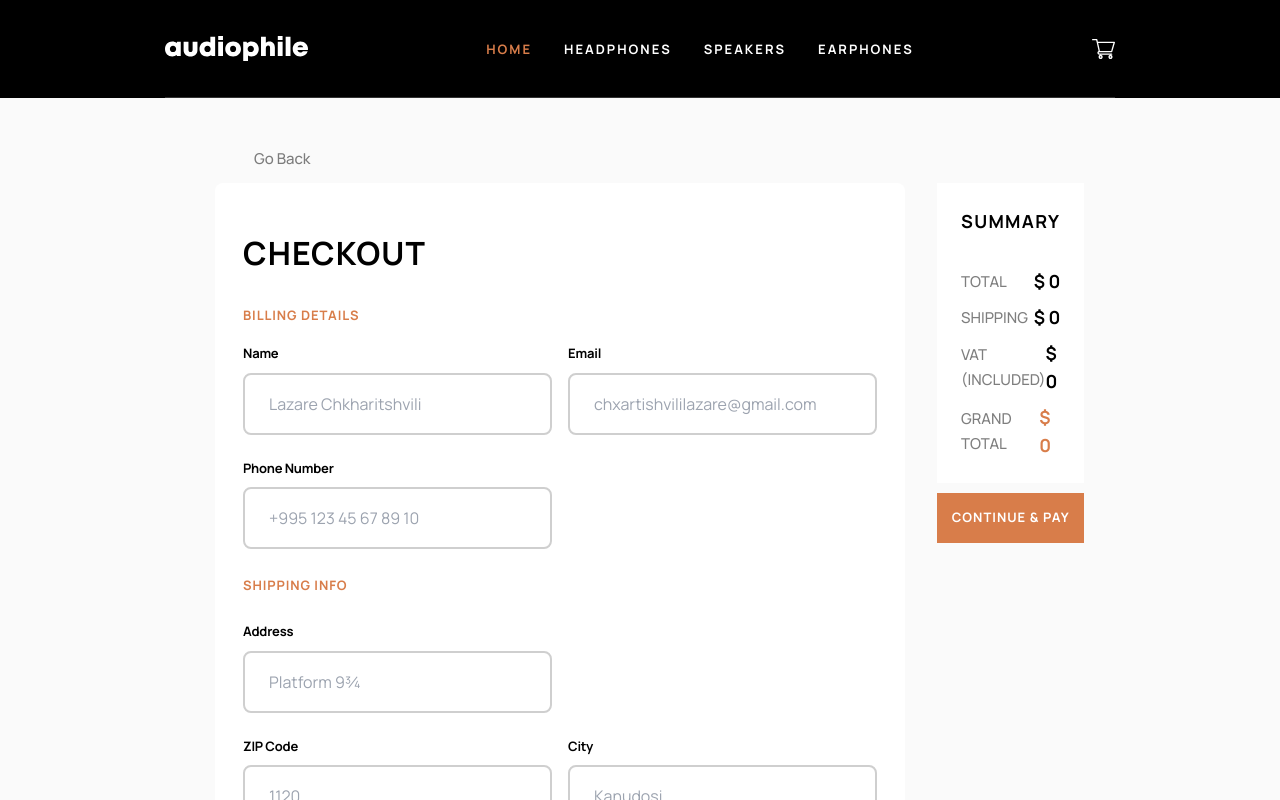
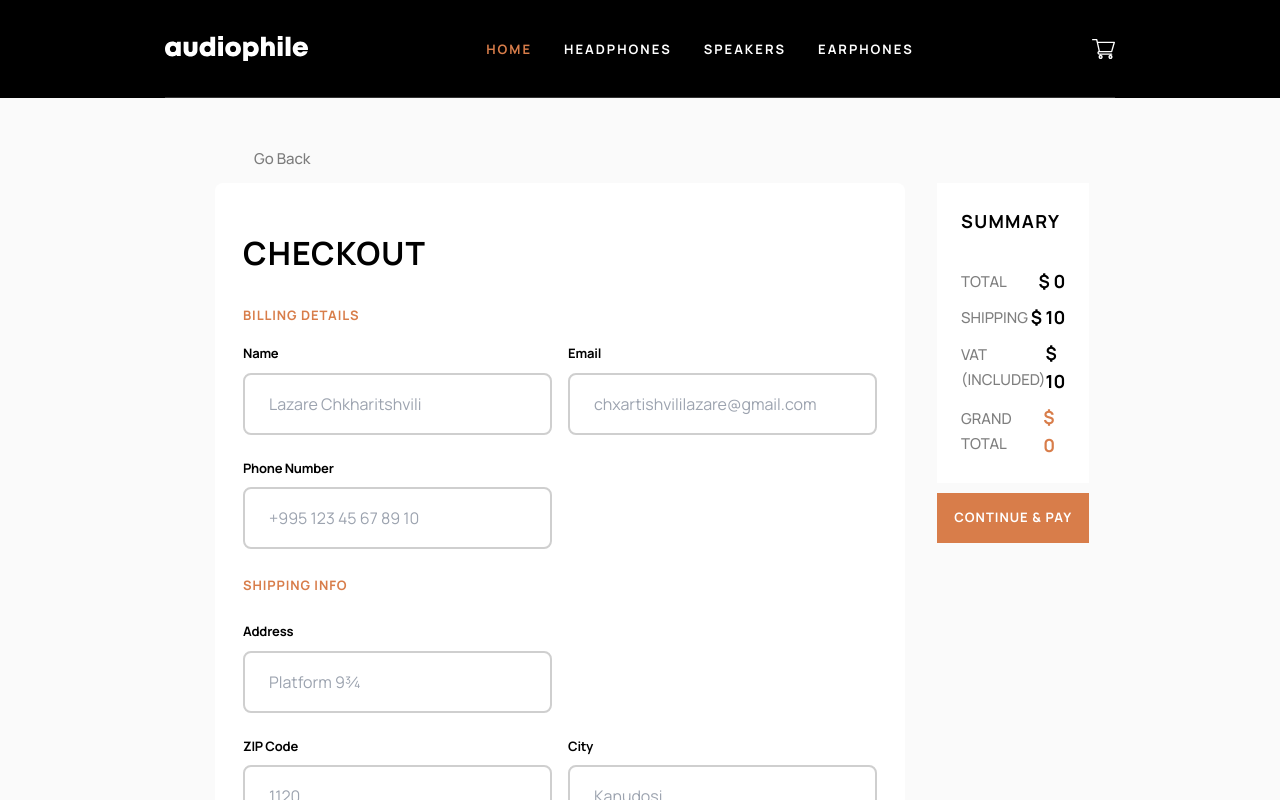
Before and after one commit to Lazzzare/audiophile-ecommerce-website, a React (Vite) app: page /checkout in a window 1280 px wide. Built offline with nearby package versions, Linux system fonts and the light colour scheme.

Commit message:
Update Checkout.tsx

```diff
--- a/src/components/Checkout/Checkout.tsx
+++ b/src/components/Checkout/Checkout.tsx
@@ -92,15 +92,15 @@ const Checkout = ({
   const handleOptionChange = (event: React.ChangeEvent<HTMLInputElement>) => {
     setSelectedOption(event.target.value);
   };
+
+  const shipping = 10;
+  const vat = 75;
   const XX99MarkIIPrice = 2999;
   const XX99MarkIPrice = 1750;
   const XX59MarkIPrice = 899;
   const ZX9Price = 4500;
   const ZX7Price = 3500;
   const YX1Price = 599;
-
-  let shipping = 10;
-  let vat = 75;
 
   totalCost =
     XX99MarkIIAmout * XX99MarkIIPrice +
@@ -110,7 +110,7 @@ const Checkout = ({
     ZX7Amount * ZX7Price +
     YX1Amount * YX1Price;
 
-  shipping =
+  const shippingCost =
     shipping * XX99MarkIIAmout +
     shipping * XX99MarkIAmout +
     shipping * XX59MarkIAmout +
@@ -118,7 +118,8 @@ const Checkout = ({
     shipping * ZX7Amount +
     shipping * YX1Amount;
 
-  vat =
+  // Calculate VAT based on quantities
+  const vatCost =
     vat * XX99MarkIIAmout +
     vat * XX99MarkIAmout +
     vat * XX59MarkIAmout +
@@ -126,7 +127,7 @@ const Checkout = ({
     vat * ZX7Amount +
     vat * YX1Amount;
 
-  const grandTotal = shipping + vat + totalCost;
+  const grandTotal = shippingCost + vatCost + totalCost;
   console.log("ship", shipping, "vat", vat, "total", totalCost);
 
   // console.log(grandTotal);
@@ -428,6 +429,8 @@ const Checkout = ({
                 shipping={shipping}
                 vat={shipping}
                 grandTotal={grandTotal}
+                shippingCost={shippingCost}
+                vatCost={vatCost}
               />
               <button
                 type="submit"
@@ -452,7 +455,6 @@ const Checkout = ({
             ZX7Amount={ZX7Amount}
             YX1Amount={YX1Amount}
             shipping={shipping}
-            vat={shipping}
             grandTotal={grandTotal}
           />
         </form>
```
